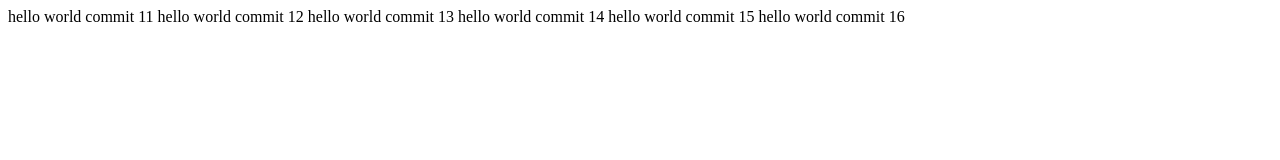
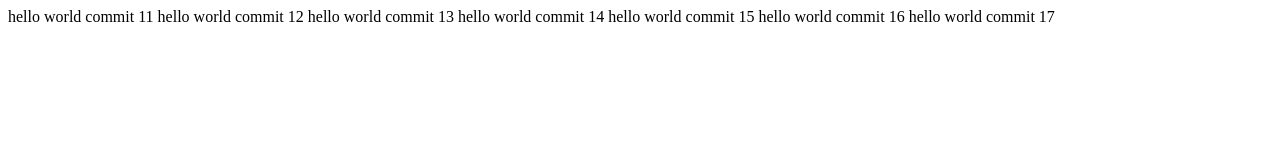
Before and after one commit to ArthurAlesi/git-terminal-test, a plain HTML site: page index1.html in a window 1280 px wide. Drawn offline with Linux system fonts and the light colour scheme.

Commit message:
commit 17

```diff
--- a/index.js
+++ b/index.js
@@ -67,3 +67,4 @@
 
 console.log("commit 15")
 console.log("commit 16")
+console.log("commit 17")
--- a/index1.html
+++ b/index1.html
@@ -19,5 +19,6 @@
 
     hello world commit 15
     hello world commit 16
+    hello world commit 17
 </body>
 </html>
```
